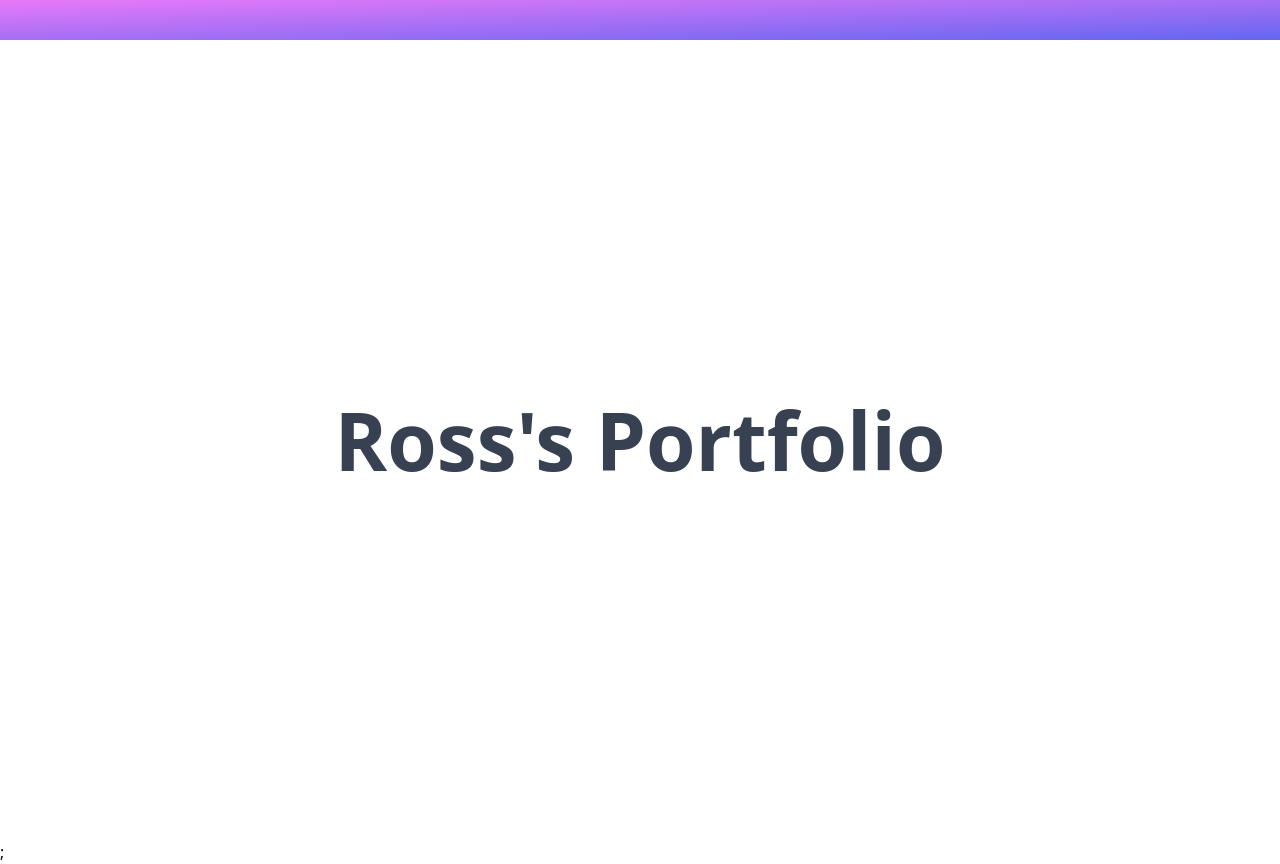
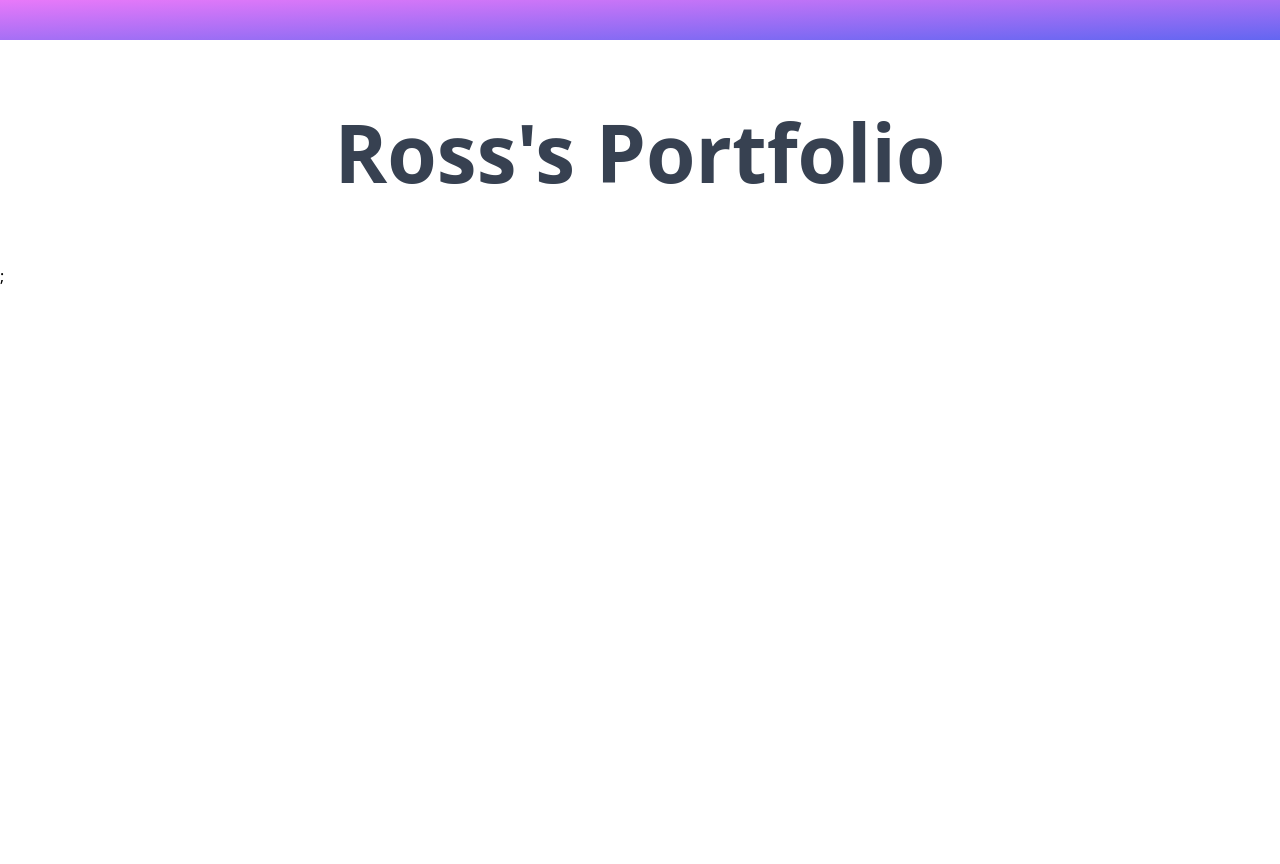
Before and after one commit to ranger-ross/ross-portfolio, a Next.js app: page / in a window 1280 px wide. After the commit the page ends 800 px from the top, so only its background shows below. Built offline with nearby package versions, Linux system fonts and the light colour scheme.

Commit message:
Added sticky header

```diff
--- a/src/components/HeaderBar.tsx
+++ b/src/components/HeaderBar.tsx
@@ -1,6 +1,6 @@
 const HeaderBar = () => {
     return (
-        <div className="h-10 bg-gradient-to-br from-fuchsia-400 to-indigo-500"/>
+        <div className="h-10 bg-gradient-to-br from-fuchsia-400 to-indigo-500 sticky top-0 z-50"/>
     );
 };
 
--- a/src/pages/index.tsx
+++ b/src/pages/index.tsx
@@ -16,7 +16,7 @@ const Home: NextPage = () => {
                 <link rel="icon" href="/favicon.ico"/>
             </Head>
 
-            <main className="container mx-auto flex flex-col items-center justify-center h-screen p-4">
+            <main className="container mx-auto flex flex-col items-center justify-center h-56">
                 <h1 className="text-5xl md:text-[5rem] leading-normal font-extrabold text-gray-700">
                     Ross&apos;s Portfolio
                 </h1>
```
